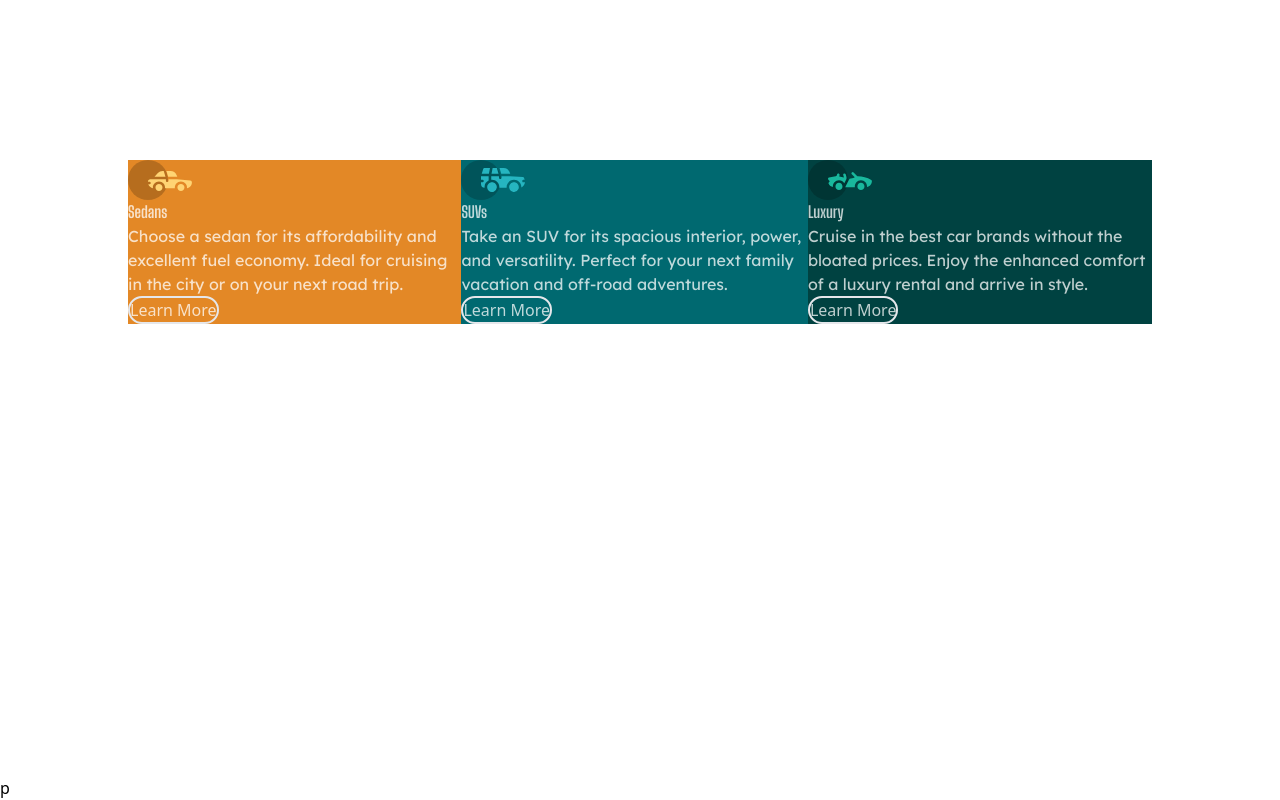
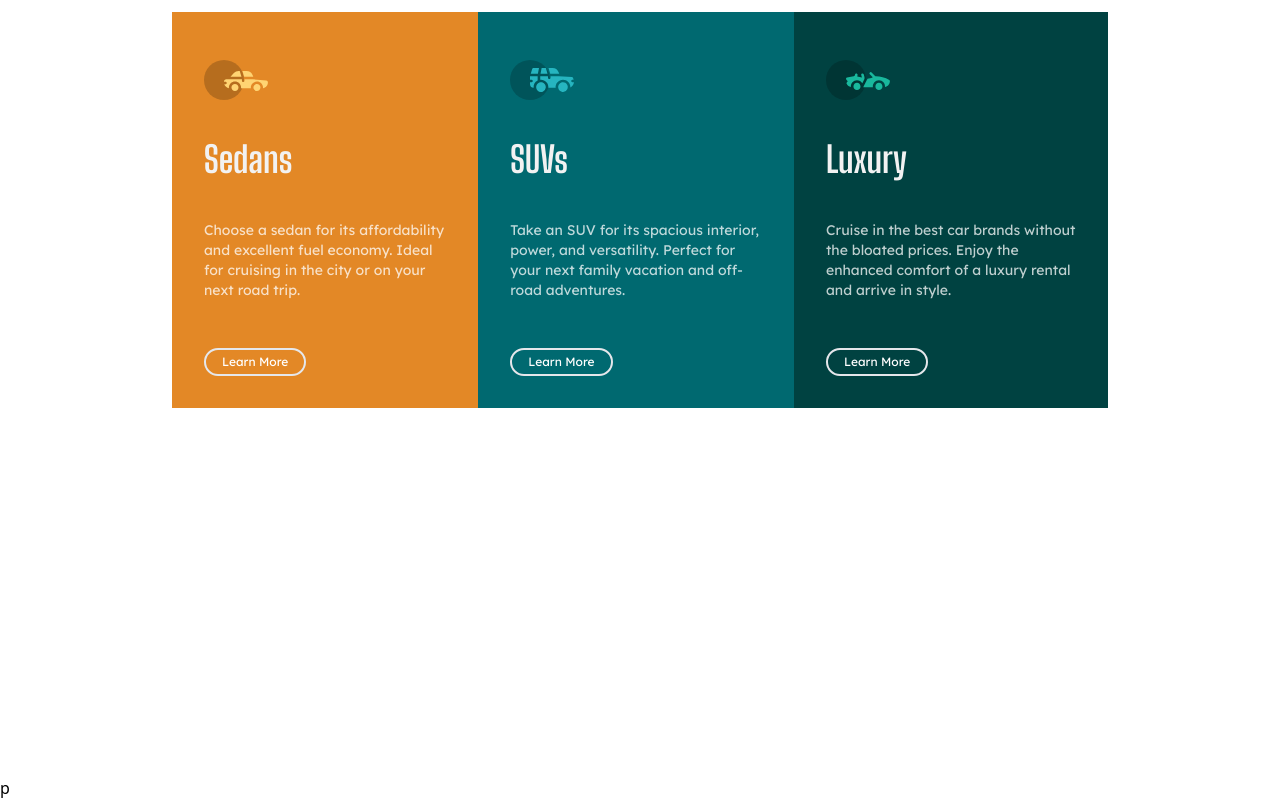
Before and after one commit to MoeRayo/card-components, a Vue app: page / in a window 1280 px wide. Built offline with nearby package versions, Linux system fonts and the light colour scheme.

Commit message:
feat: card components creation

```diff
--- a/src/components/CardsComponent.vue
+++ b/src/components/CardsComponent.vue
@@ -1,12 +1,16 @@
 <template>
-    <div class="container">
-        <div class="flex flex-row w-4/5 mt-40 mx-auto">
+    <div class="container w-3/4 mx-auto">
+        <div class="flex md:flex-row   flex-col p-3">
 
-            <div class="single-card"  v-for="content in contents" :key="content.id">
-                 <img :src="getImage(content.logo)" alt="">
-                   <h1> {{content.type}}</h1>
-                   <p> {{content.description}}</p>
-                <button class="border-white-500 border-2 rounded-full" type="button">Learn More</button>
+            <div class="flex flex-col  h-3/4  single-card p-8 " v-for="content in contents" :key="content.id">
+                    <div class="my-4">
+                        <img :src="getImage(content.logo)" alt="">
+                    </div>
+                   <h1 class="text-4xl my-6"> {{content.type}}</h1>
+                   <p class="mt-4 mb-12 text-sm"> {{content.description}}</p>
+                   <div>
+                    <button class="text-xs py-1 px-4 text-white border-white-500 border-2 rounded-full bottom-0 justify-self-end hover:text-current" type="button">Learn More</button>
+                   </div>
             </div>
 
         </div>
@@ -46,32 +50,44 @@ export default {
 
     .container {
         height: 100%;
-        overflow: hidden;
     }
 
     h1 {
           font-family: 'Big Shoulders Display', cursive;
+          color: hsl(0, 0%, 95%);
+
     }
 
     p {
         font-family: 'Lexend Deca', sans-serif;
-
+        color: hsla(0, 0%, 100%, 0.75);
     }
 
     .single-card {
-        color: hsla(0, 0%, 100%, 0.75);
+        color: hsl(0, 0%, 95%);
     }
 
-    .single-card:nth-of-type(1){
+    .single-card:nth-of-type(1) {
         background: hsl(31, 77%, 52%);
+        color: hsl(31, 77%, 52%);
     }
 
     .single-card:nth-of-type(2) {
         background: hsl(184, 100%, 22%);
+        color: hsl(184, 100%, 22%);
     }
+
     .single-card:nth-of-type(3){
         background: hsl(179, 100%, 13%);
+        color:hsl(179, 100%, 13%);
     }
 
+    div button{
+        font-family: 'Lexend Deca', sans-serif;
+    }
+
+    button:hover {
+        background: hsl(0, 0%, 95%);
+    }
 
 </style>
```
